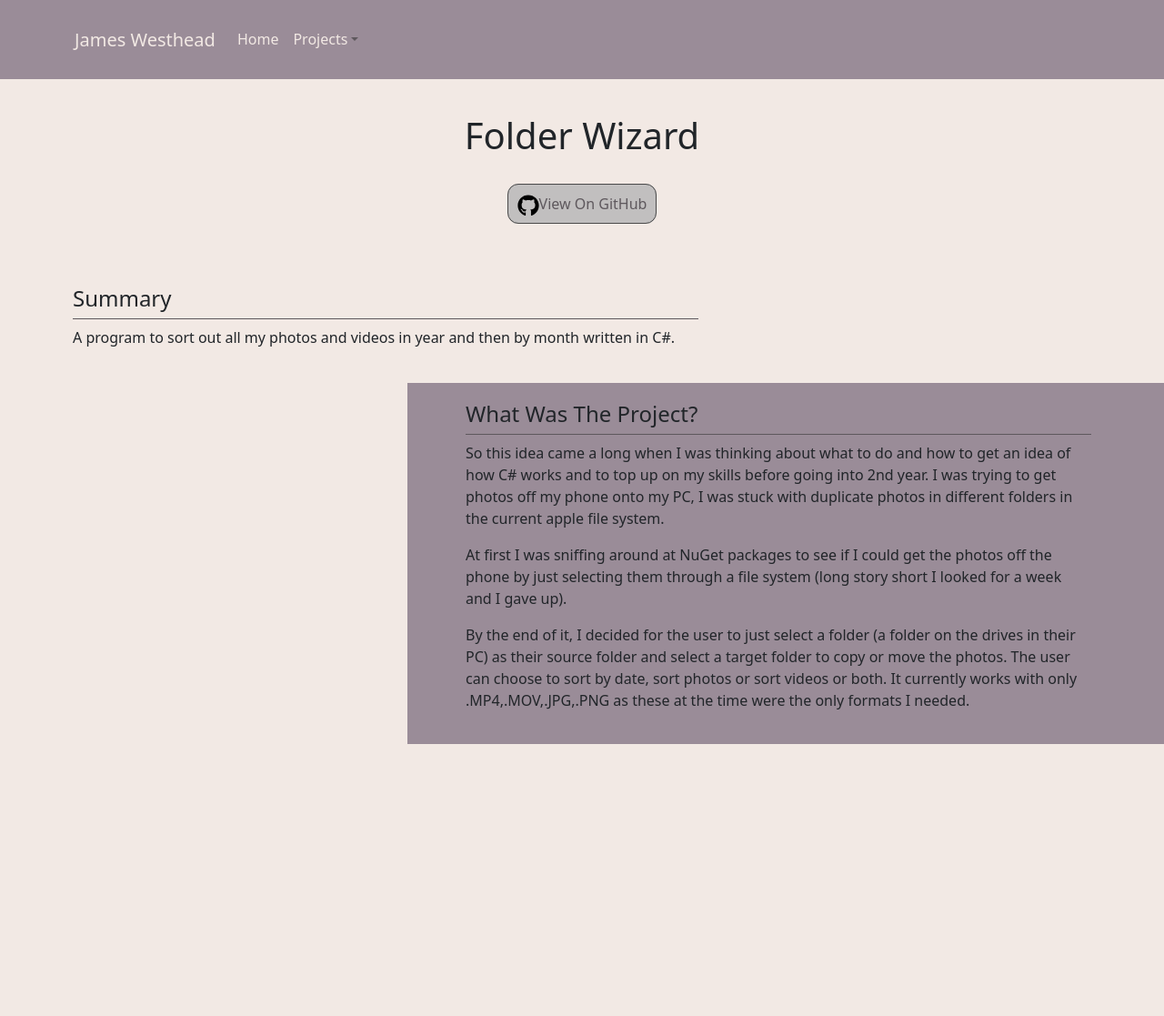
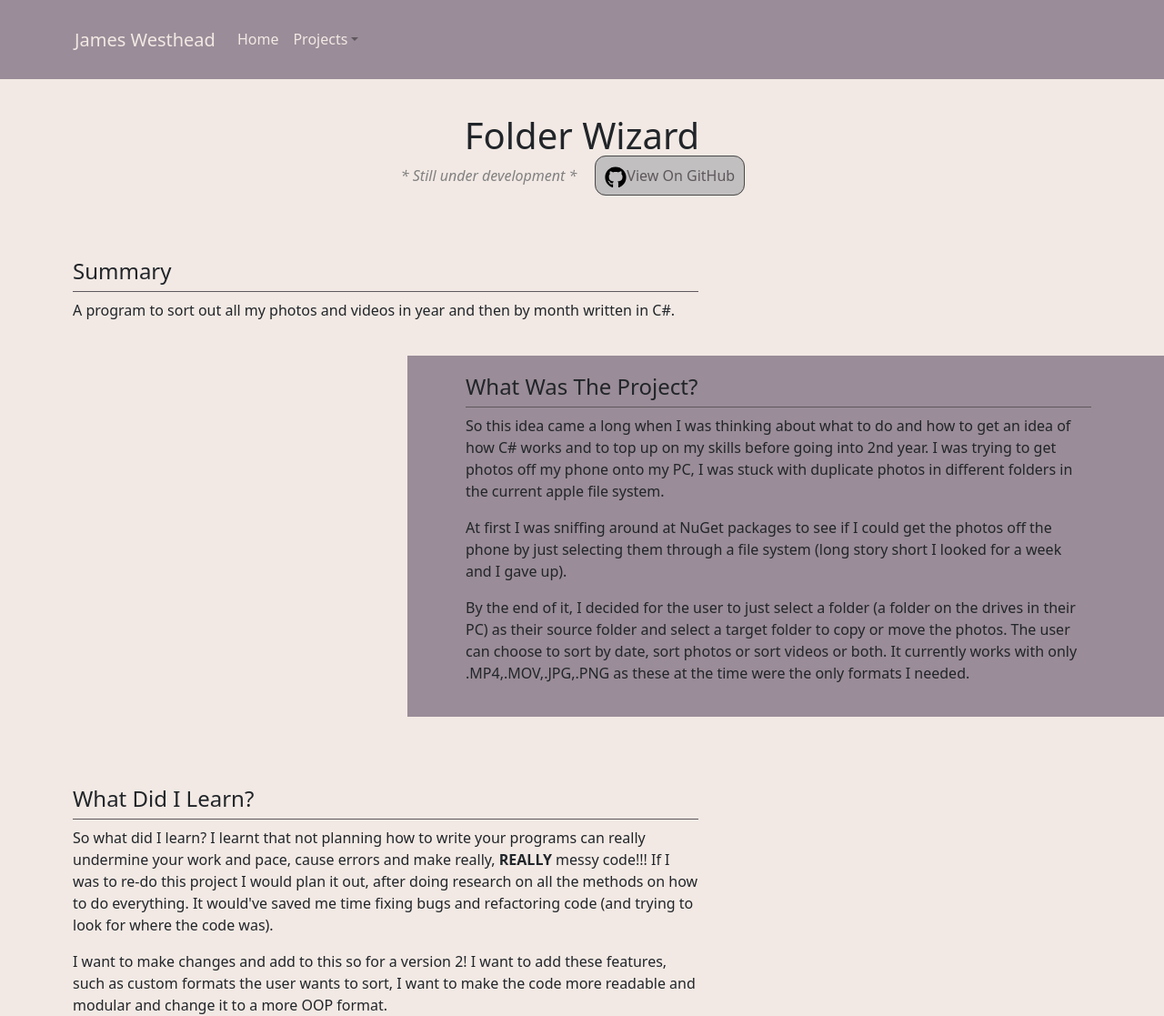
Before and after one commit to WestheadJ/PortfolioWebsite, a React (Create React App) app: page /projects/folderwizard in a window 1280 px wide. Shown: the whole page at 91% size. Before the commit the page ends 818 px from the top, so only its background shows below. Built offline with nearby package versions, Linux system fonts and the light colour scheme.

Commit message:
FEAT: What did I learn

```diff
--- a/src/App.css
+++ b/src/App.css
@@ -150,30 +150,6 @@ a:visited{
   height:               100%;
 }
 
-#spotifySummary{
-  text-align:           left;
-                        /* top | right | bottom | left */
-  margin:               6% 40% 3% 80px;
-}
-
-
-#spotifyDescription{
-                        /* top | right | bottom | left */
-  margin:               1% 0 1% 35%;
-  text-align:           left;
-  background-color:   #9A8C98;
-                        /* top | right | bottom | left */
-  padding:              20px 80px 20px 5%;
-}
-
-#spotifyLearning{
-  text-align:           left;
-                        /* top | right | bottom | left */
-  margin:               2.5% 40% 2.5% 80px;
-}
-
-
-
 #spotifyStatsImages{
   display:              flex;
   flex-wrap:            wrap;
--- a/src/Pages/FolderWizard.js
+++ b/src/Pages/FolderWizard.js
@@ -5,7 +5,8 @@ import githubIcon from "../images/github.svg"
 export default function FolderWizard() {
   return (
     <div className="folderWizardPage">
-        <h1 style={{ textAlign: 'center', marginTop: '3%', marginBottom: '3%' }}>Folder Wizard</h1>
+        <h1 style={{ textAlign: 'center', marginTop: '3%',  }}>Folder Wizard</h1>
+        <i style={{textAlign:'center', marginBottom:'3%', color:'gray' }}>* Still under development *</i>
         <a className="github-link" href="https://github.com/WestheadJ/FolderWizard"><img src={githubIcon} style={{ width: '24px', height: "24px" }} alt="github icon" />View On GitHub</a>
         <section className='left-container'>
             <h4>Summary</h4>
@@ -18,8 +19,11 @@ export default function FolderWizard() {
             <p>By the end of it, I decided for the user to just select a folder (a folder on the drives in their PC) as their source folder and select a target folder to copy or move the photos. The user can choose to sort by date, sort photos or sort videos or both. It currently works with only .MP4,.MOV,.JPG,.PNG as these at the time were the only formats I needed. </p>
         </section>
         <section className='left-container'>
+            <h4>What Did I Learn?</h4>
+            <p>So what did I learn? I learnt that not planning how to write your programs can really undermine your work and pace, cause errors and make really, <b>REALLY</b> messy code!!! If I was to re-do this project I would plan it out, after doing research on all the methods on how to do everything. It would've saved me time fixing bugs and refactoring code (and trying to look for where the code was).</p>
+            <p>I want to make changes and add to this so for a version 2! I want to add these features, such as custom formats the user wants to sort, I want to make the code more readable and modular and change it to a more OOP format.</p>
+        </section>
 
-        </section>
     </div>
   )
 }
```
